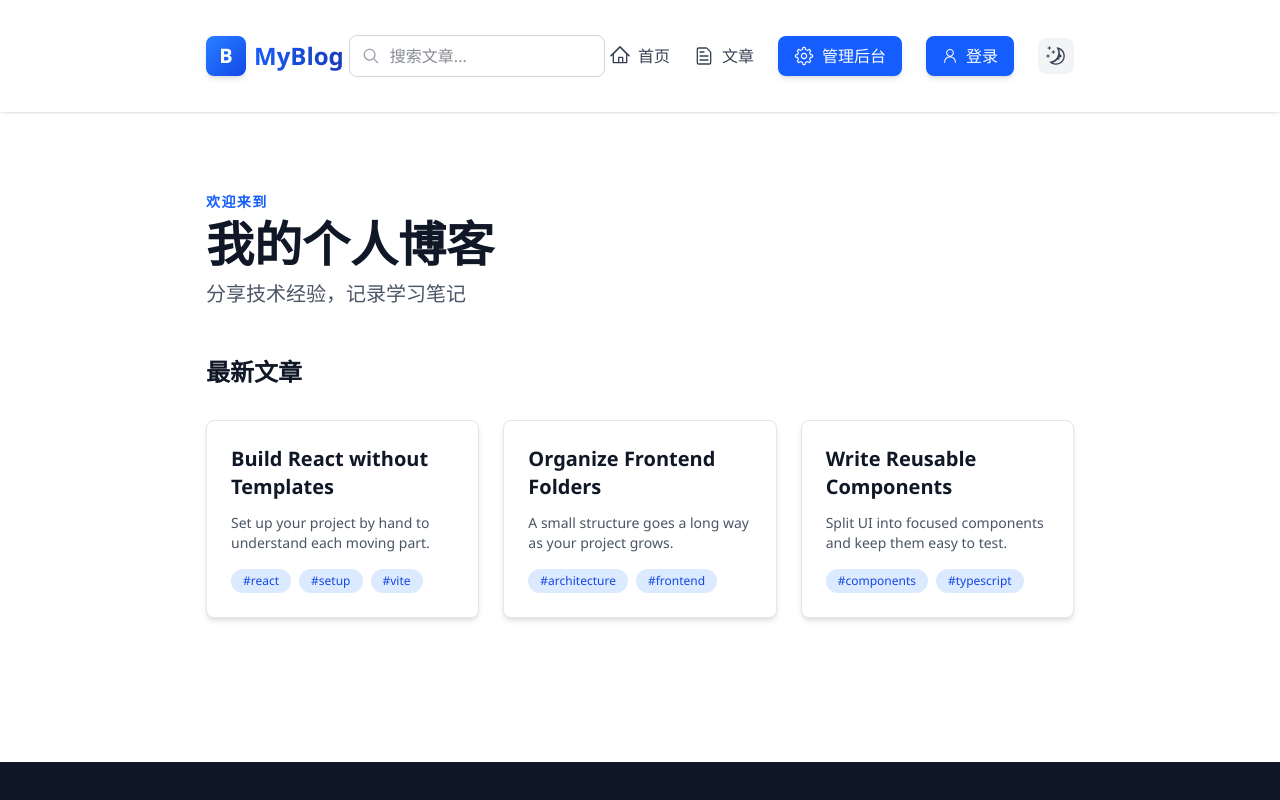
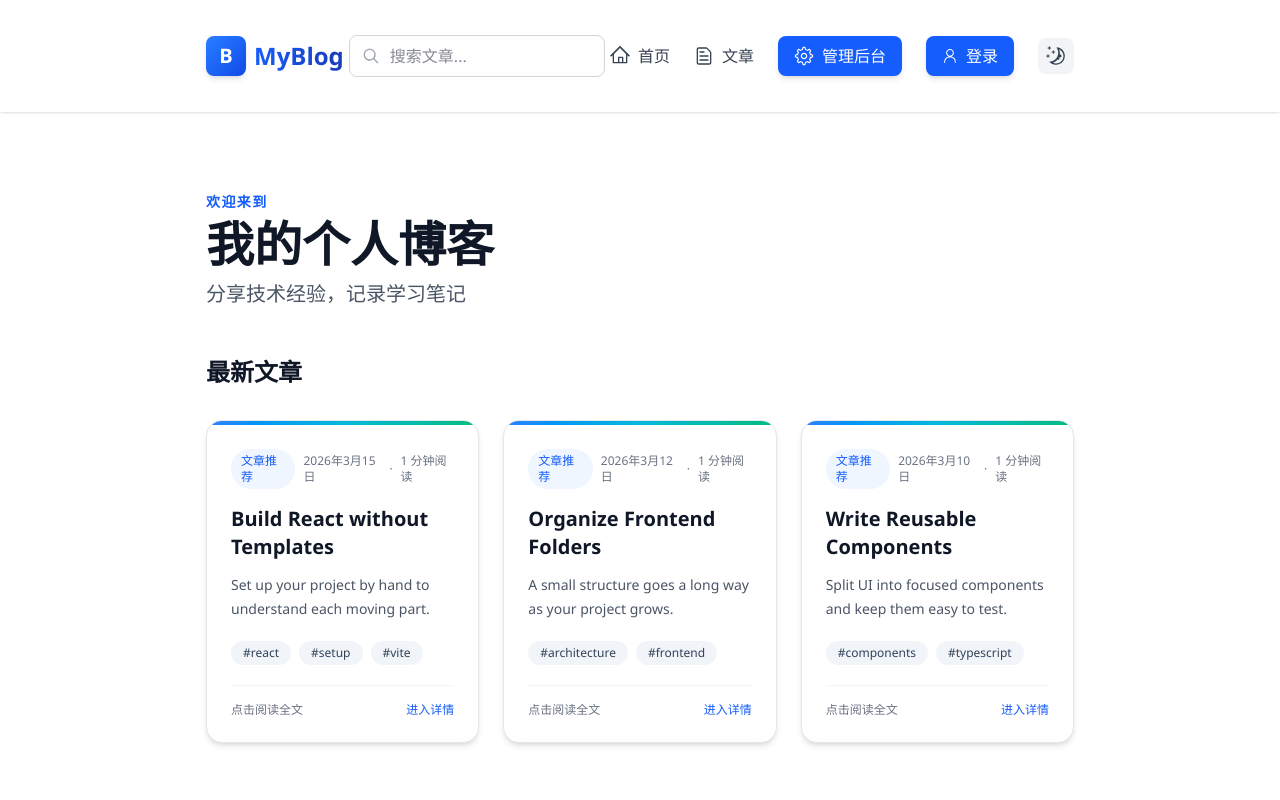
Before and after one commit to BqLee-AI/blog-FE, a React (Vite) app: page / in a window 1280 px wide. Shown: the top 800 px of the page. Built offline with nearby package versions, Linux system fonts and the light colour scheme.

Commit message:
feat: 优化文章卡片和详情页，添加阅读时长和发布日期，改进样式

```diff
--- a/src/features/articles/components/PostCard.tsx
+++ b/src/features/articles/components/PostCard.tsx
@@ -1,30 +1,51 @@
 import { Link } from "react-router-dom";
 import type { Post } from "@/types";
+import { estimateReadingTime, formatArticleDate } from "@/lib/utils";
 
 type PostCardProps = {
   post: Post;
 };
 
 export default function PostCard({ post }: PostCardProps) {
+  const readingTime = estimateReadingTime(post.content);
+  const publishedAt = formatArticleDate(post.createdAt);
+
   return (
     <Link to={`/article/${post.id}`} className="block">
-      <article className="hover-card bg-white dark:bg-gray-800 rounded-lg shadow-md overflow-hidden border border-gray-200 dark:border-gray-700 h-full transition-transform hover:-translate-y-1">
+      <article className="hover-card group bg-white dark:bg-gray-800 rounded-2xl shadow-md overflow-hidden border border-gray-200 dark:border-gray-700 h-full transition-all duration-300 hover:-translate-y-1 hover:shadow-xl">
+        <div className="h-1 bg-gradient-to-r from-blue-500 via-cyan-500 to-emerald-500" />
         <div className="p-6">
-          <h3 className="text-xl font-bold text-gray-900 dark:text-white mb-3 hover:text-blue-600 dark:hover:text-blue-400 transition-colors">
+          <div className="flex items-center gap-2 text-xs font-medium text-gray-500 dark:text-gray-400 mb-4">
+            <span className="inline-flex items-center rounded-full bg-blue-50 dark:bg-blue-900/20 px-2.5 py-1 text-blue-600 dark:text-blue-300">
+              文章推荐
+            </span>
+            {publishedAt && <span>{publishedAt}</span>}
+            <span>·</span>
+            <span>{readingTime} 分钟阅读</span>
+          </div>
+
+          <h3 className="text-xl font-bold text-gray-900 dark:text-white mb-3 transition-colors group-hover:text-blue-600 dark:group-hover:text-blue-400">
             {post.title}
           </h3>
-          <p className="text-gray-600 dark:text-gray-400 text-sm mb-4 line-clamp-3">
+
+          <p className="text-gray-600 dark:text-gray-400 text-sm leading-6 mb-5 line-clamp-3">
             {post.summary}
           </p>
-          <div className="flex flex-wrap gap-2">
+
+          <div className="flex flex-wrap gap-2 mb-5">
             {post.tags.map((tag) => (
               <span
                 key={tag}
-                className="inline-block px-3 py-1 bg-blue-100 dark:bg-blue-900/30 text-blue-700 dark:text-blue-300 text-xs font-medium rounded-full hover:bg-blue-200 dark:hover:bg-blue-900/50 transition-colors"
+                className="inline-block px-3 py-1 bg-slate-100 dark:bg-slate-700/60 text-slate-700 dark:text-slate-200 text-xs font-medium rounded-full transition-colors group-hover:bg-blue-100 dark:group-hover:bg-blue-900/30 group-hover:text-blue-700 dark:group-hover:text-blue-300"
               >
                 #{tag}
               </span>
             ))}
+          </div>
+
+          <div className="flex items-center justify-between text-xs text-gray-500 dark:text-gray-400 pt-4 border-t border-gray-100 dark:border-gray-700">
+            <span>点击阅读全文</span>
+            <span className="font-medium text-blue-600 dark:text-blue-400">进入详情</span>
           </div>
         </div>
       </article>
--- a/src/lib/utils.ts
+++ b/src/lib/utils.ts
@@ -9,6 +9,60 @@ export const formatDate = (dateStr: string | undefined): string => {
     month: "long",
     day: "numeric",
   });
+};
+
+/**
+ * 文章日期格式化
+ */
+export const formatArticleDate = (dateStr: string | undefined): string => {
+  if (!dateStr) return "";
+
+  const date = new Date(dateStr);
+  if (Number.isNaN(date.getTime())) {
+    return "";
+  }
+
+  return formatDate(dateStr);
+};
+
+/**
+ * 估算文章阅读时长
+ */
+export const estimateReadingTime = (content?: string): number => {
+  if (!content) {
+    return 1;
+  }
+
+  const plainText = content
+    .replace(/<[^>]*>/g, " ")
+    .replace(/&nbsp;/g, " ")
+    .replace(/\s+/g, " ")
+    .trim();
+
+  if (!plainText) {
+    return 1;
+  }
+
+  const cjkCharacters = plainText.match(/[\u4e00-\u9fff]/g)?.length ?? 0;
+  const latinWords = plainText.match(/[a-zA-Z0-9]+/g)?.length ?? 0;
+  const readingUnits = cjkCharacters + latinWords * 2;
+
+  return Math.max(1, Math.ceil(readingUnits / 300));
+};
+
+/**
+ * 提取纯文本摘要
+ */
+export const extractPlainText = (content?: string): string => {
+  if (!content) {
+    return "";
+  }
+
+  return content
+    .replace(/<[^>]*>/g, " ")
+    .replace(/&nbsp;/g, " ")
+    .replace(/\s+/g, " ")
+    .trim();
 };
 
 /**
@@ -35,11 +89,11 @@ export const delay = (ms: number): Promise<void> => {
 /**
  * 防抖函数
  */
-export const debounce = <T extends any[]>(
+export const debounce = <T extends unknown[]>(
   func: (...args: T) => void,
   delay: number
 ): ((...args: T) => void) => {
-  let timeoutId: NodeJS.Timeout;
+  let timeoutId: ReturnType<typeof setTimeout>;
   return (...args: T) => {
     clearTimeout(timeoutId);
     timeoutId = setTimeout(() => func(...args), delay);
@@ -49,7 +103,7 @@ export const debounce = <T extends any[]>(
 /**
  * 节流函数
  */
-export const throttle = <T extends any[]>(
+export const throttle = <T extends unknown[]>(
   func: (...args: T) => void,
   limit: number
 ): ((...args: T) => void) => {
--- a/src/pages/ArticleDetailPage.tsx
+++ b/src/pages/ArticleDetailPage.tsx
@@ -6,6 +6,7 @@ import { CommentForm } from "@/features/comments/components/CommentForm";
 import { CommentList } from "@/features/comments/components/CommentList";
 import type { Comment } from "@/types";
 import { ArrowLeftIcon } from "@radix-ui/react-icons";
+import { estimateReadingTime, formatArticleDate } from "@/lib/utils";
 
 export default function ArticleDetailPage() {
   const { id } = useParams<{ id: string }>();
@@ -19,6 +20,8 @@ export default function ArticleDetailPage() {
   const [replyingTo, setReplyingTo] = useState<Comment | null>(null);
   const [isSubmittingComment, setIsSubmittingComment] = useState(false);
   const postId = id ? Number(id) : 0;
+  const readingTime = estimateReadingTime(currentPost?.content);
+  const publishedAt = formatArticleDate(currentPost?.createdAt);
 
   useEffect(() => {
     if (id) {
@@ -126,19 +129,21 @@ export default function ArticleDetailPage() {
           <h1 className="text-4xl md:text-5xl font-bold text-gray-900 dark:text-white mb-4">
             {currentPost.title}
           </h1>
-          <div className="flex flex-wrap items-center gap-4 text-sm text-gray-600 dark:text-gray-400">
+          <div className="flex flex-wrap items-center gap-3 text-sm text-gray-600 dark:text-gray-400">
             {currentPost.author && (
-              <span>作者: {currentPost.author}</span>
+              <span className="rounded-full bg-gray-100 dark:bg-gray-800 px-3 py-1">作者: {currentPost.author}</span>
             )}
-            {currentPost.createdAt && (
-              <span>发布: {new Date(currentPost.createdAt).toLocaleDateString()}</span>
+            {publishedAt && (
+              <span className="rounded-full bg-gray-100 dark:bg-gray-800 px-3 py-1">发布: {publishedAt}</span>
             )}
+            <span className="rounded-full bg-gray-100 dark:bg-gray-800 px-3 py-1">{readingTime} 分钟阅读</span>
+            <span className="rounded-full bg-gray-100 dark:bg-gray-800 px-3 py-1">{currentPost.tags.length} 个标签</span>
           </div>
         </header>
 
         {/* 摘要 */}
-        <div className="bg-blue-50 dark:bg-blue-900/20 border-l-4 border-blue-600 dark:border-blue-400 p-4 mb-8 rounded-r">
-          <p className="text-gray-700 dark:text-gray-300 text-lg">{currentPost.summary}</p>
+        <div className="bg-gradient-to-r from-blue-50 via-sky-50 to-cyan-50 dark:from-blue-900/20 dark:via-sky-900/10 dark:to-cyan-900/10 border border-blue-100 dark:border-blue-900/30 p-5 mb-8 rounded-2xl shadow-sm">
+          <p className="text-gray-700 dark:text-gray-300 text-lg leading-8">{currentPost.summary}</p>
         </div>
 
         {/* 标签 */}
@@ -159,7 +164,7 @@ export default function ArticleDetailPage() {
         <div className="prose prose-lg max-w-none mb-12">
           {currentPost.content ? (
             <div
-              className="text-gray-700 dark:text-gray-300 leading-relaxed"
+              className="text-gray-700 dark:text-gray-300 leading-relaxed prose-headings:text-gray-900 dark:prose-headings:text-white prose-p:leading-8 prose-a:text-blue-600 dark:prose-a:text-blue-400 prose-strong:text-gray-900 dark:prose-strong:text-white"
               dangerouslySetInnerHTML={{ __html: currentPost.content }}
             />
           ) : (
```
